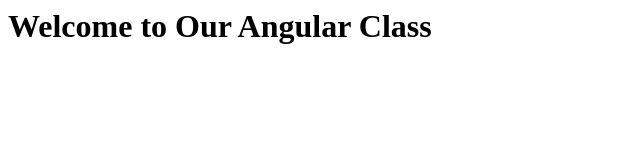
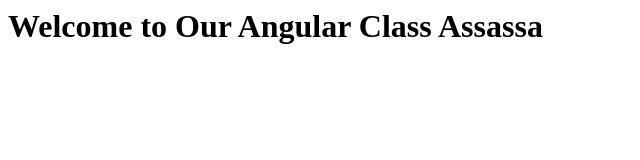
Before and after one commit to Abuzz26/BootsrapFirst, a plain HTML site: page index.html in a window 1280 px wide. Shown: the whole page, without its empty margins (0-640 px from the left). Drawn offline with Linux system fonts and the light colour scheme.

Commit message:
Update index.html

```diff
--- a/index.html
+++ b/index.html
@@ -2,6 +2,6 @@
 <head>
 </head>
 <body>
-<h1>Welcome to Our Angular Class</h1>
+<h1>Welcome to Our Angular Class Assassa</h1>
 </body>
 </html>
```
